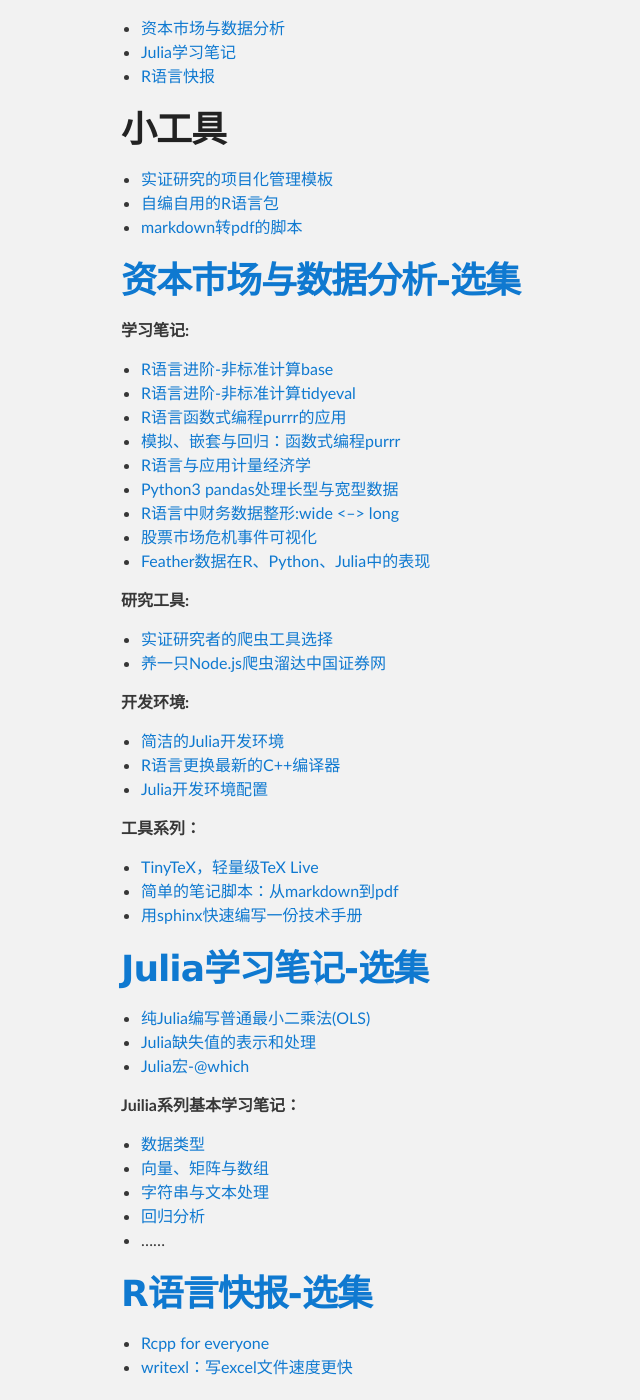
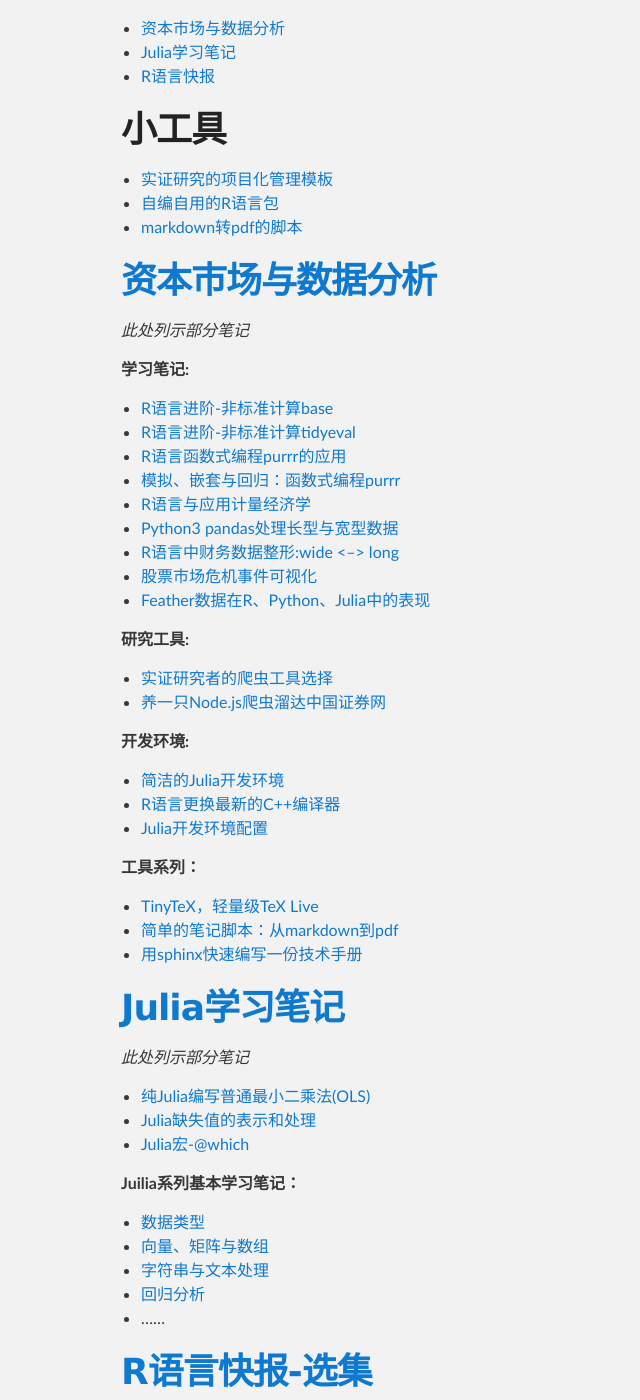
Before and after one commit to ChengJun90/chengjun90.github.io, a Jekyll site: the page built from index.md, in a window 1280 px wide and 1400 px high, scrolled down 308 px. Shown: the whole window, without its empty margins (199-839 px from the left). Built offline with Jekyll 4.4.1, drawn with Linux system fonts in a browser that asks for light colours; our own code applies the rules of GitHub Pages for plain Markdown files.

Commit message:
Update index.md

```diff
--- a/index.md
+++ b/index.md
@@ -12,7 +12,9 @@ layout: default
 - [自编自用的R语言包](https://github.com/chengjun90/tidydata)
 - [markdown转pdf的脚本](https://github.com/chengjun90/markdown2pdf)
 
-# [资本市场与数据分析-选集](https://zhuanlan.zhihu.com/staranalysts)
+# [资本市场与数据分析](https://zhuanlan.zhihu.com/staranalysts)
+*此处列示部分笔记*
+
 **学习笔记:**
 - [R语言进阶-非标准计算base](https://zhuanlan.zhihu.com/p/27652748)
 - [R语言进阶-非标准计算tidyeval](https://zhuanlan.zhihu.com/p/27652771)
@@ -38,7 +40,9 @@ layout: default
 - [简单的笔记脚本：从markdown到pdf](https://zhuanlan.zhihu.com/p/31982147)
 - [用sphinx快速编写一份技术手册](https://zhuanlan.zhihu.com/p/25688826)
 
-# [Julia学习笔记-选集](https://zhuanlan.zhihu.com/julia)
+# [Julia学习笔记](https://zhuanlan.zhihu.com/julia)
+*此处列示部分笔记*
+
 - [纯Julia编写普通最小二乘法(OLS)](https://zhuanlan.zhihu.com/p/28128470)
 - [Julia缺失值的表示和处理](https://zhuanlan.zhihu.com/p/30485472)
 - [Julia宏-@which](https://zhuanlan.zhihu.com/p/28641919)
@@ -51,6 +55,8 @@ layout: default
 - ……
 
 # [R语言快报-选集](https://zhuanlan.zhihu.com/rstats)
+*此处列示部分笔记*
+
 - [Rcpp for everyone](https://zhuanlan.zhihu.com/p/27720706)
 - [writexl：写excel文件速度更快](https://zhuanlan.zhihu.com/p/29188938)
 
```
